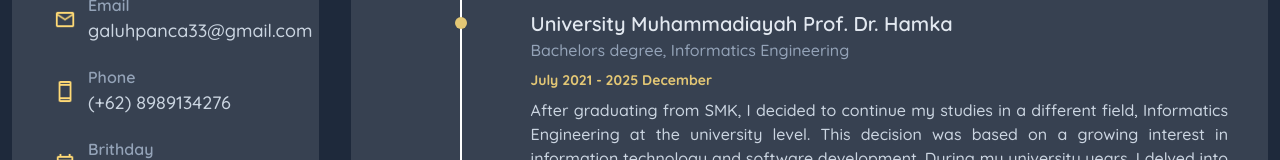
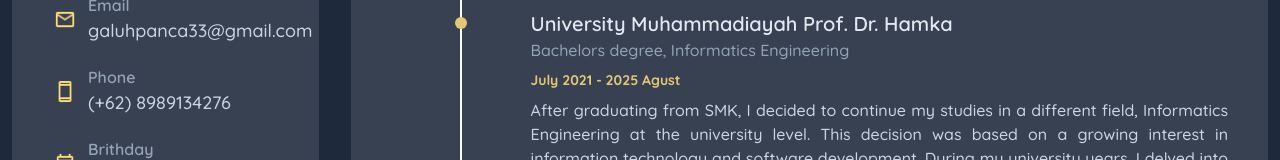
Before and after one commit to GaluhPncWirs/website-portfolio, a React (Vite) app: page /resume in a window 1280 px wide. Shown: the part 370-530 px from the top of the page. Built offline with nearby package versions, Linux system fonts and the light colour scheme; no server answers.

Commit message:
change minor

```diff
--- a/src/resume/education.jsx
+++ b/src/resume/education.jsx
@@ -158,7 +158,7 @@
                     Bachelors degree, Informatics Engineering
                   </h3>
                   <h3 className="font-bold text-[#E3C775] text-sm my-2">
-                    July 2021 - 2025 December
+                    July 2021 - 2025 Agust
                   </h3>
                   <div className="text-slate-300 font-medium text-justify">
                     After graduating from SMK, I decided to continue my studies
```
